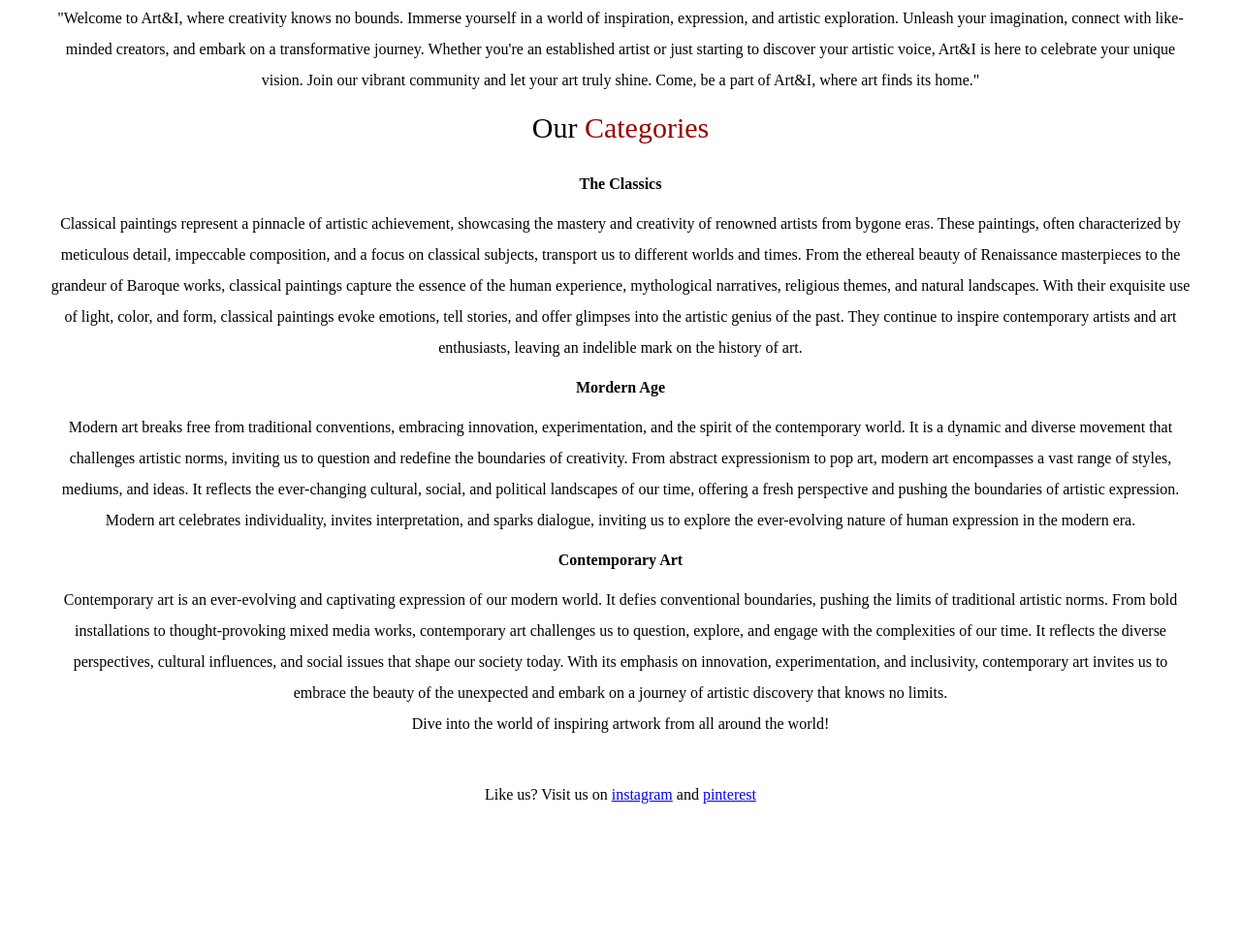
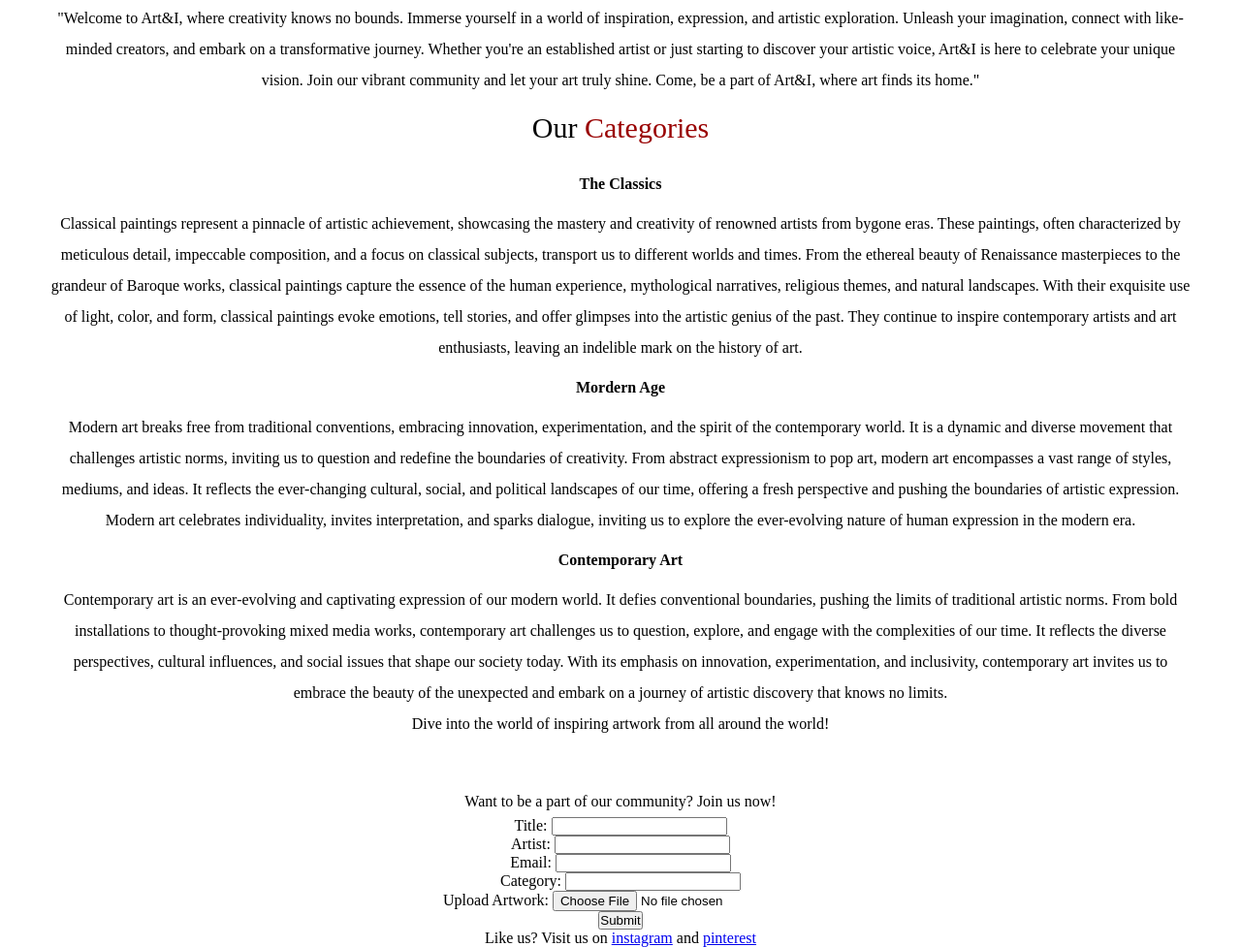
Before and after one commit to abbywamai/phase1project, a website: page index.html in a window 1280 px wide. Shown: the part 866-1843 px from the top of the page at 97% size. Before the commit the page ends 1695 px from the top, so only its background shows below. Drawn offline with Linux system fonts and the light colour scheme.

Commit message:
html file

```diff
--- a/index.html
+++ b/index.html
@@ -9,7 +9,7 @@
 <body>
     <header id="beg">
         <nav>
-            <!-- <h1>ART&I</h1> -->
+
             <ul>
                 <li><a href=""id="homelink">Home</a></li>
                 <li><a href="" id="aboutlink">About</a></li>
@@ -41,7 +41,9 @@
         <img src="/html/picasso.jpeg">
     </div>
 </div>
+
 <h4 id="h4">DISCOVER THE <span>CANVAS</span> OF YOUR <span>IMAGINATION</span>.</h4>
+
 <div id="maneno">
 <p id="aboutcontent">"Welcome to Art&I, where creativity knows no bounds. Immerse yourself in a world of inspiration, expression, and artistic exploration.
     Unleash your imagination, connect with like-minded creators, and embark on a transformative journey.
@@ -73,6 +75,50 @@
 
                  <p id="aboutcontent"> Dive into the world of inspiring artwork from all around the world!</p>
 </div>
+
+<div id="formdiv">
+    <p id="aboutcontent">Want to be a part of our community? Join us now!</p>
+
+
+
+    <form  >
+        <!-- Input fields for artwork details -->
+        <div class="form">
+          <label for="title">Title:</label>
+          <input type="text" id="title" name="title"  required>
+        </div>
+
+        <div class="form">
+          <label for="artist">Artist:</label>
+          <input type="text" id="artist" name="artist" required>
+        </div>
+
+        <div class="form">
+            <label for="email">Email:</label>
+            <input type="text" id="email" name="email"  required>
+          </div>
+
+        <div class="form">
+            <label for="title">Category:</label>
+            <input type="text" id="category" name="Category"  required>
+          </div>
+
+        <!-- File input for artwork upload -->
+        <div class="form">
+          <label for="artwork">Upload Artwork:</label>
+          <input type="file" id="artwork" name="artwork" accept="image/*" required>
+        </div>
+
+        <!-- Submit button -->
+        <div class="form">
+          <button id="btn" type="submit">Submit</button>
+        </div>
+      </form>
+
+
+
+</div>
+
     <footer id="footer">
         <p>Like us? Visit us on
         <a href="https://www.instagram.com/">instagram</a> and <a href="https://www.pinterest.com/">pinterest</a>
```
